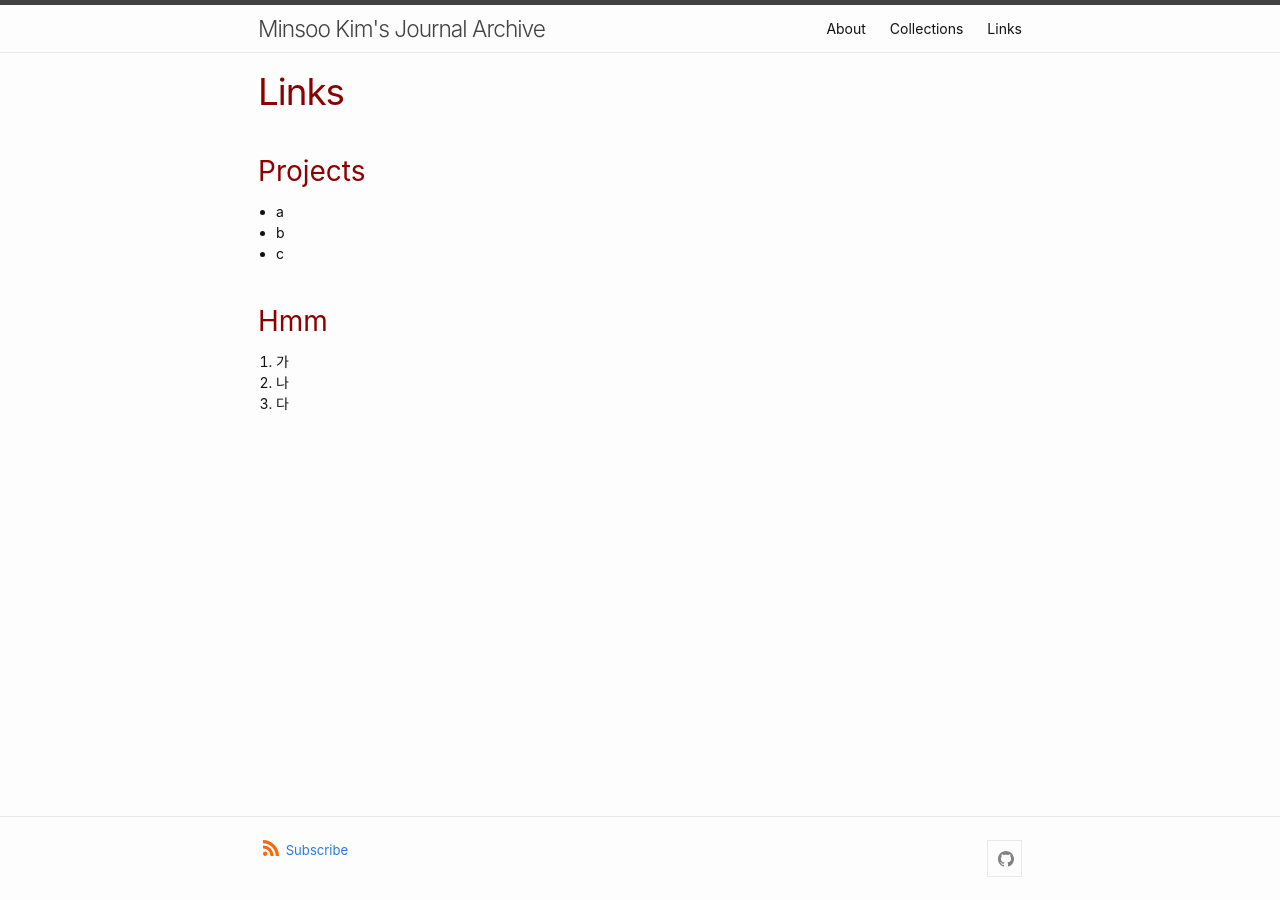
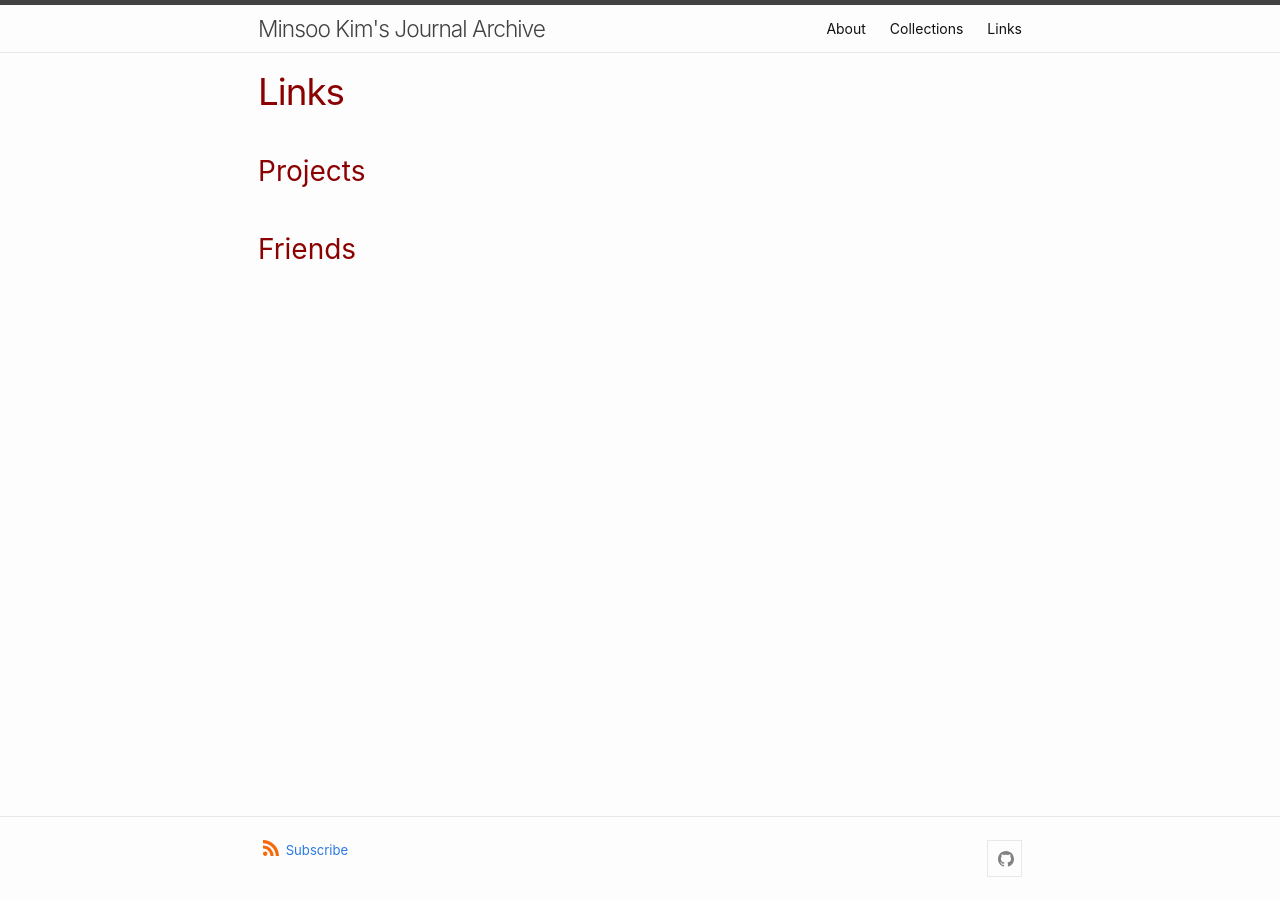
Before and after one commit to vv137/blog.1, a Jekyll site: the page built from links.md, in a window 1280 px wide. Built offline with Jekyll 4.4.1, drawn with Linux system fonts in a browser that asks for light colours.

Commit message:
Edit pages

```diff
--- a/links.md
+++ b/links.md
@@ -6,12 +6,4 @@ permalink: /links/
 
 ## Projects
 
-- a
-- b
-- c
-
-## Hmm
-
-1. 가
-2. 나
-3. 다
+## Friends
```
Also changed, not shown: about.md (+1 -1 lines).
